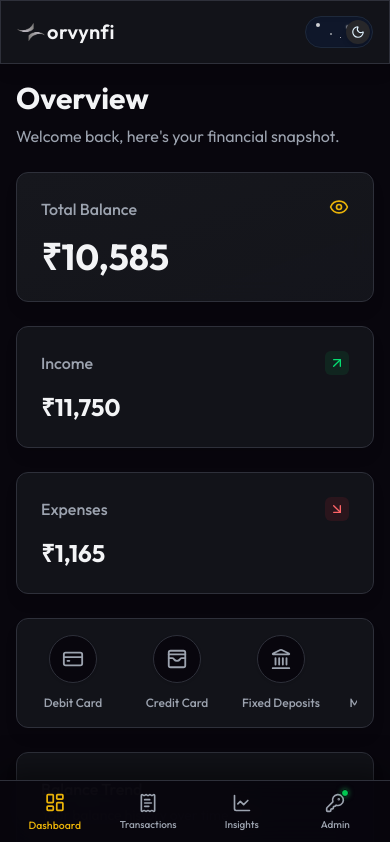
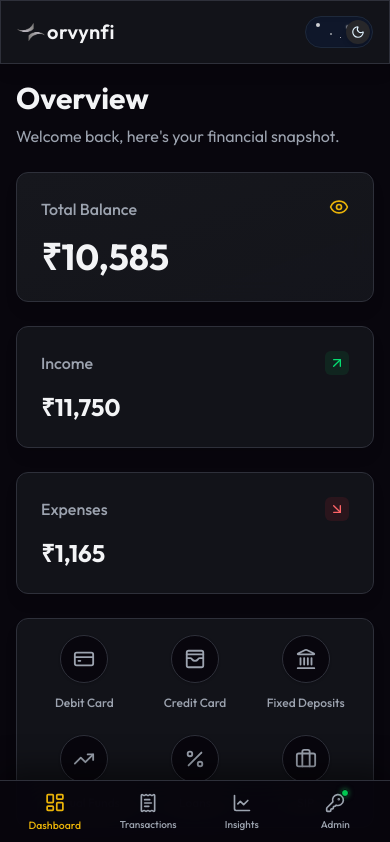
Before and after one commit to XSTRANGER-7/zorvyn-fi, a React (Vite) app: page / in a window 390 px wide. Shown: the top 842 px of the page. Built offline with nearby package versions, Linux system fonts and the light colour scheme.

Commit message:
responsiveness added for phone screen : quick links

```diff
--- a/src/pages/Dashboard.tsx
+++ b/src/pages/Dashboard.tsx
@@ -70,7 +70,7 @@ export function Dashboard() {
 
       {/* Quick Links Section */}
       <Card className="p-4 lg:p-6">
-        <div className="flex justify-between items-center overflow-x-auto gap-6 hide-scrollbar">
+        <div className="grid grid-cols-3 lg:grid-cols-6 gap-y-6 gap-x-2 md:gap-x-6 w-full">
           {[
             { icon: CreditCard, label: 'Debit Card' },
             { icon: WalletCards, label: 'Credit Card' },
@@ -81,7 +81,7 @@ export function Dashboard() {
           ].map((service, idx) => (
             <button
               key={idx}
-              className="flex flex-col items-center justify-center gap-3 min-w-[80px] group focus:outline-none"
+              className="flex flex-col items-center justify-center gap-3 group focus:outline-none w-full"
             >
               <div className="w-12 h-12 rounded-full bg-finance-dark border border-finance-border flex items-center justify-center text-finance-textMuted group-hover:border-finance-accent group-hover:text-finance-accent shadow-sm group-hover:shadow-[0_0_15px_rgba(234,179,8,0.2)] transition-all duration-300">
                 <service.icon size={22} />
```
